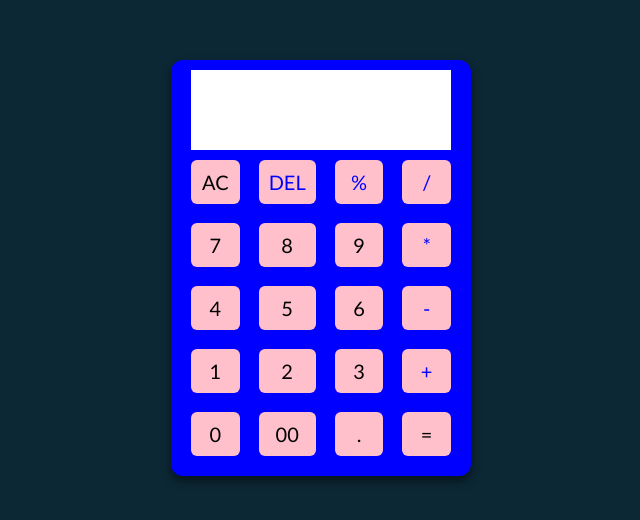
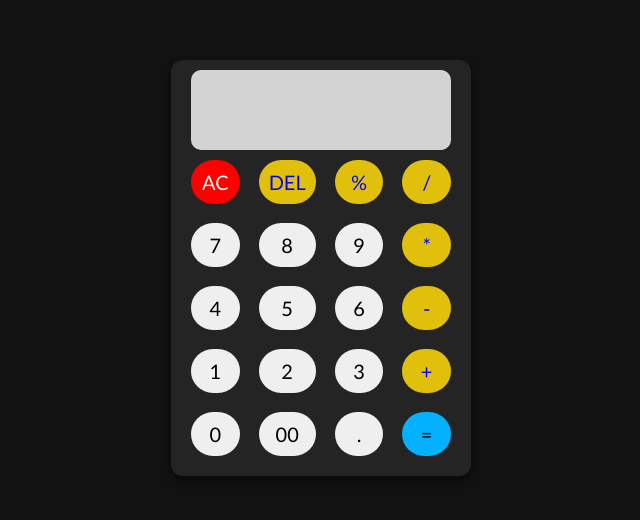
Before and after one commit to hemadharshini2003/calculator1, a plain HTML site: page index.html in a window 1280 px wide. Shown: the part 132-652 px from the top of the page, without its empty margins (319-959 px from the left). Drawn offline with Linux system fonts and the light colour scheme.

Commit message:
Update styles.css

```diff
--- a/styles.css
+++ b/styles.css
@@ -10,7 +10,7 @@ body{
     display: flex;
     align-items: center;
     justify-content: center;
-    background: #0c2835;
+    background: #121212;
 }
 
 .container{
@@ -19,7 +19,7 @@ body{
     width: 100%;
     border-radius: 12px;
     padding: 10px 20px 20px;
-    background: blue;
+    background: #242424;
     box-shadow: 0 5px 10px rgba(0, 0, 0, 0.5);
 }
 
@@ -28,10 +28,12 @@ body{
     width: 100%;
     outline: none;
     border: none;
+    border-radius: 10px;
     text-align: right;
     margin-bottom: 10px;
     font-size: 25px;
     color: #000e1a;
+    background-color: lightgrey;
 }
 
 .buttons{
@@ -42,17 +44,27 @@ body{
 
 .buttons button{
     padding: 10px;
-    border-radius: 6px;
+    border-radius: 60px;
     border: none;
     font-size: 20px;
     cursor: pointer;
-    background-color: pink;
+
 }
 
 .buttons button:active{
     transform: scale(0.99);
 }
 
+.ac{
+    color: white ;
+    background-color: red;
+}
+
+.equal_to{
+    background-color: #03b1ff;
+}
+
 .operator{
     color: blue;
+    background-color: #e0c00a;
 }
```
